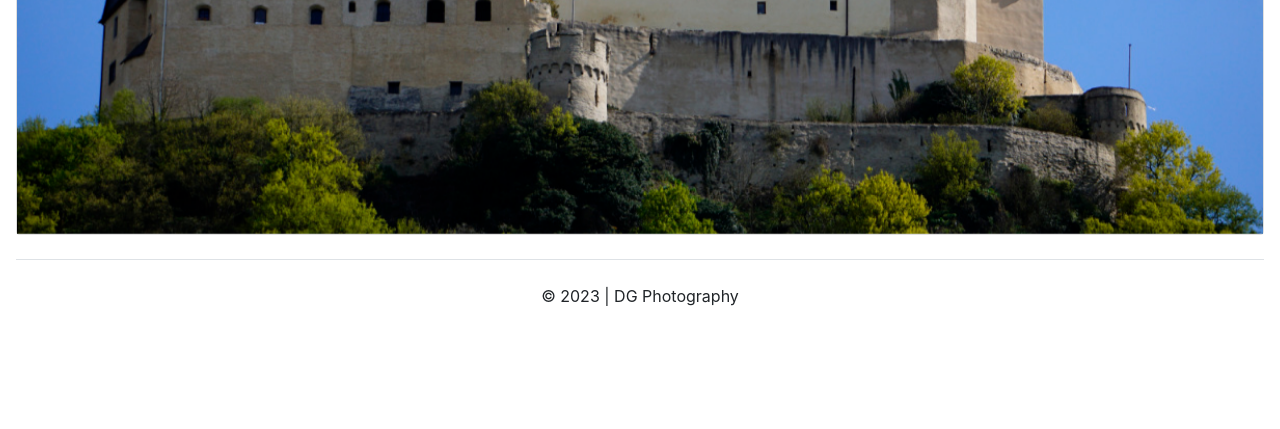
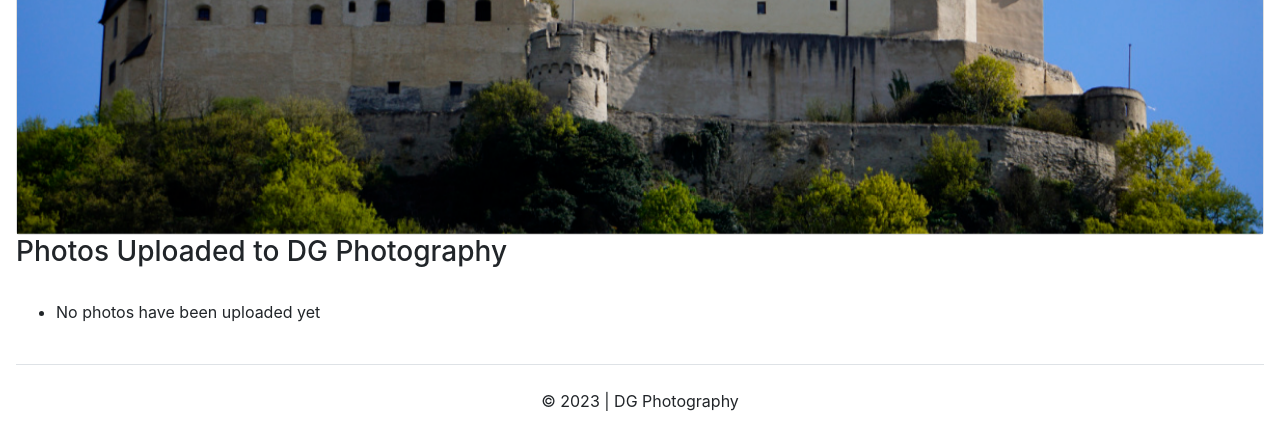
Before and after one commit to dannynow6/dg-photo, a Django app: template dg_photography/templates/dg_photography/about.html in a window 1280 px wide. Shown: the part 870-1299 px from the top of the page. Before the commit the page ends 1176 px from the top, so only its background shows below. Run offline with Django 3.2, Linux system fonts and the light colour scheme; the template is opened without the code that fills it, so the values that code supplies are empty; some libraries are stand-ins or nearby versions.

Commit message:
added list of uploaded photos to about

```diff
--- a/dg_photography/templates/dg_photography/about.html
+++ b/dg_photography/templates/dg_photography/about.html
@@ -56,4 +56,13 @@
         </div>
     </div>
 
+    <h3>Photos Uploaded to DG Photography</h3>
+    <br />
+    <ul>
+        {% for photo in photos %}
+            <li>{{ photo }}</li>
+        {% empty %}
+            <li>No photos have been uploaded yet</li>
+        {% endfor %}
+    </ul>
 {% endblock content %}
--- a/dg_photography/views.py
+++ b/dg_photography/views.py
@@ -28,4 +28,6 @@ def new_photo(request):
 
 def about(request):
     """dg photography about page"""
-    return render(request, "dg_photography/about.html")
+    photos = Photo.objects.order_by('type')
+    context = {'photos': photos}
+    return render(request, "dg_photography/about.html", context)
```
